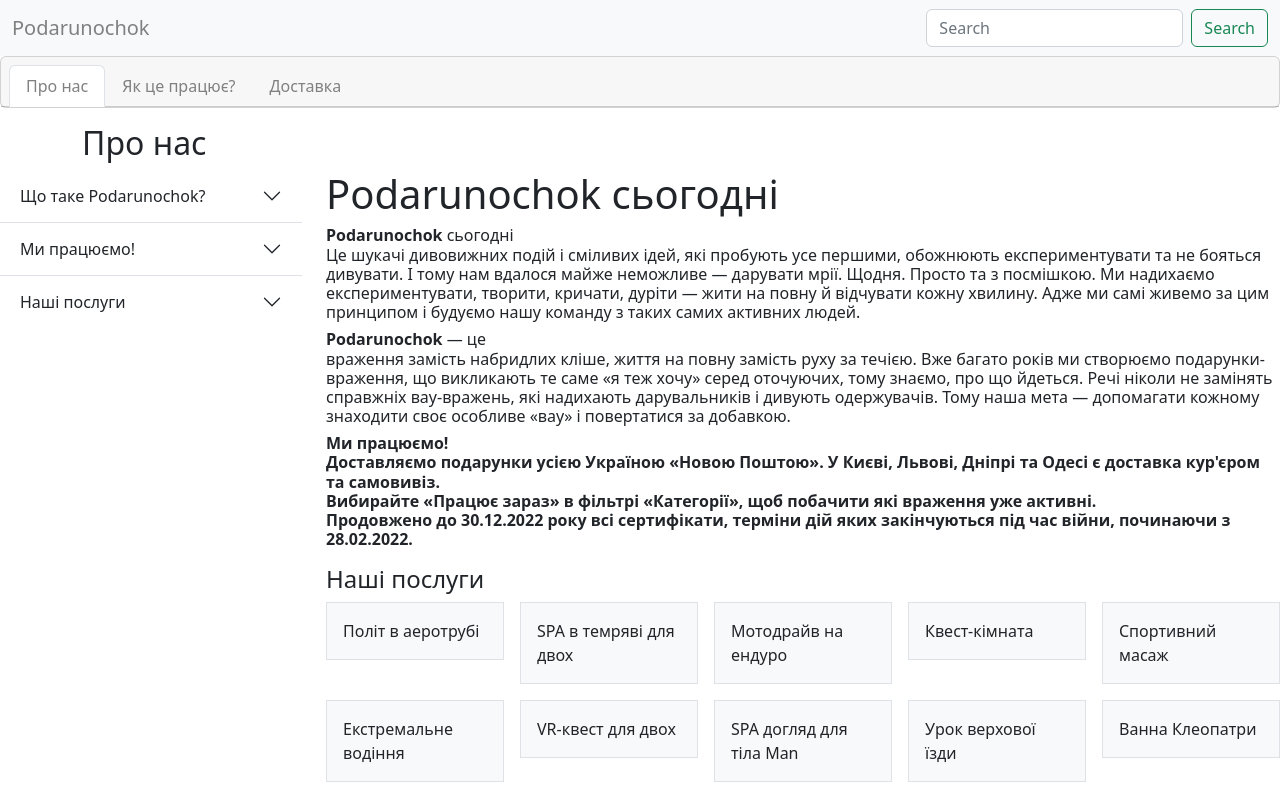
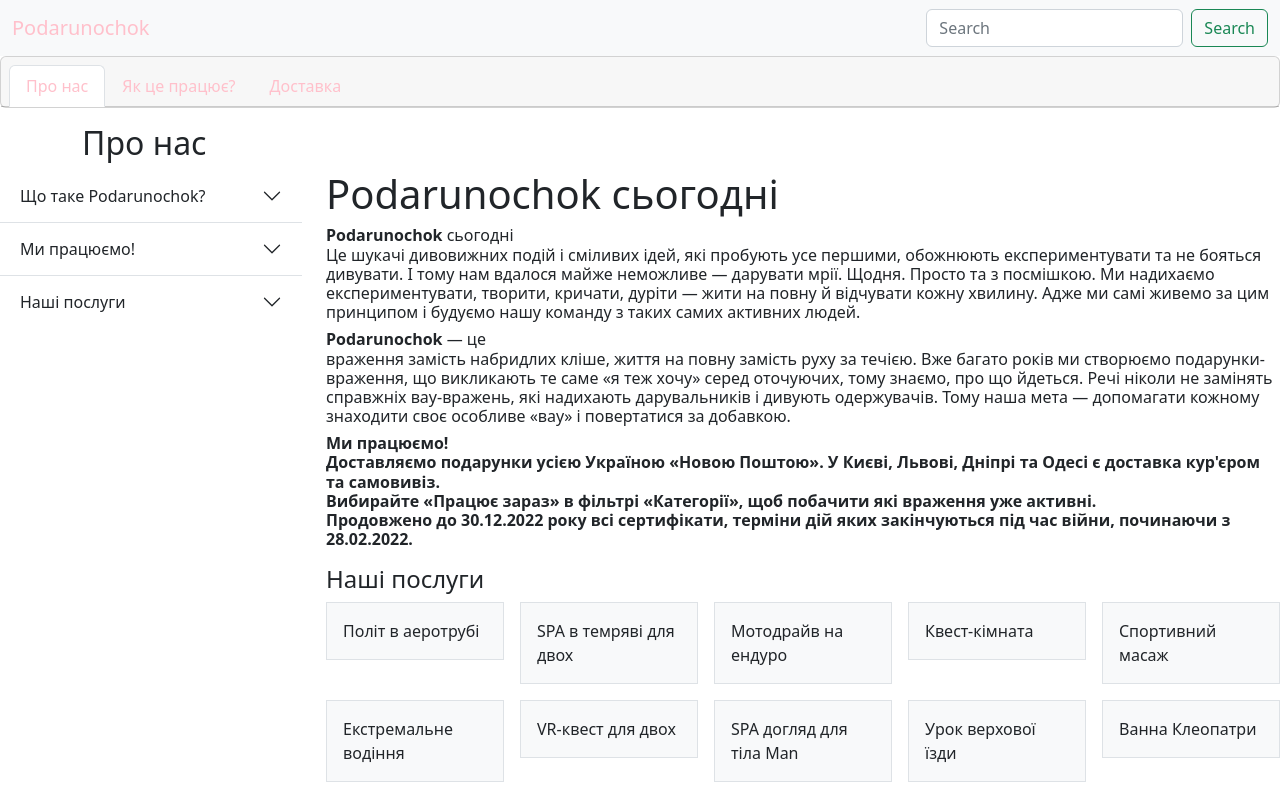
Before and after one commit to SofiaMininkova/Lab1, a plain HTML site: page index.html in a window 1280 px wide. Shown: the top 793 px of the page. Drawn offline with nearby package versions, Linux system fonts and the light colour scheme.

Commit message:
Update index.html

```diff
--- a/index.html
+++ b/index.html
@@ -8,7 +8,7 @@
       <link href="https://cdn.jsdelivr.net/npm/bootstrap@5.2.0-beta1/dist/css/bootstrap.min.css" rel="stylesheet" integrity="sha384-0evHe/X+R7YkIZDRvuzKMRqM+OrBnVFBL6DOitfPri4tjfHxaWutUpFmBp4vmVor" crossorigin="anonymous">
       <style>
         a {
-          color: grey !important;
+          color: pink !important;
         }
     </style>
     </head>
```
